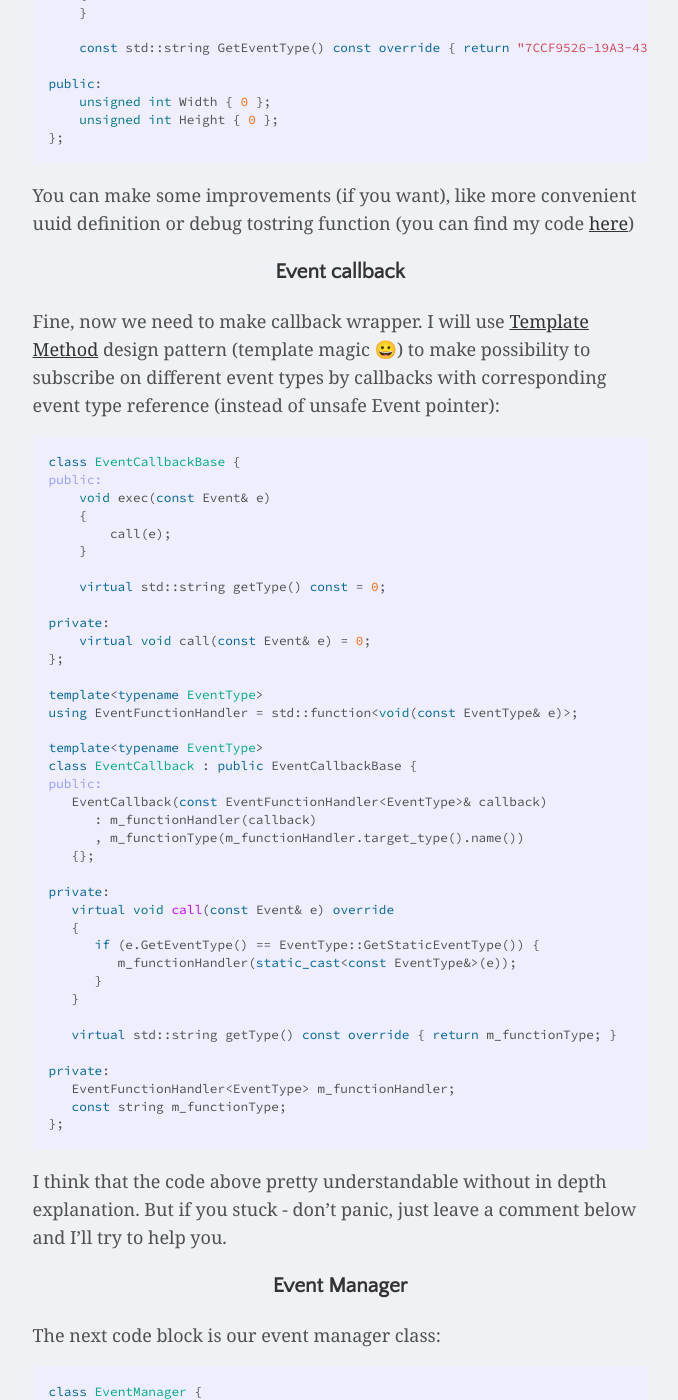
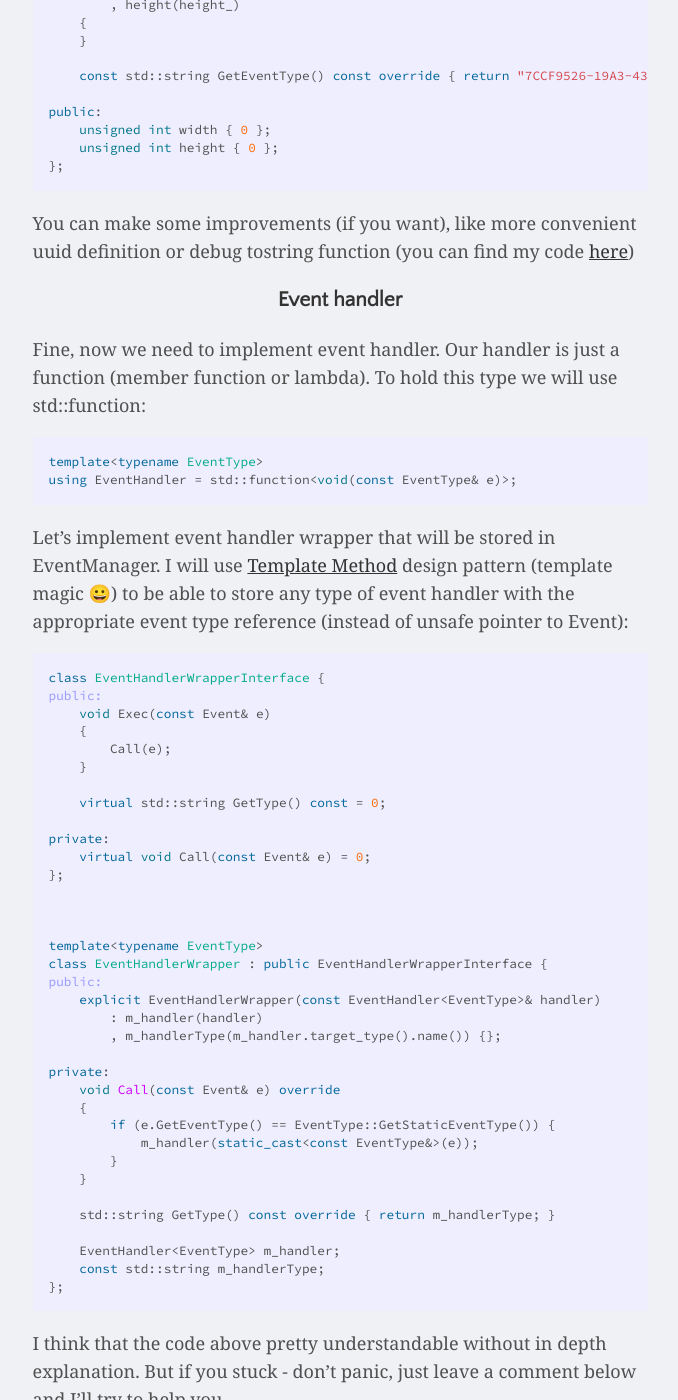
Before and after one commit to denyskryvytskyi/denyskryvytskyi.github.io, a Jekyll site: the page built from _posts/2022-06-09-event-system.md, in a window 1280 px wide and 1400 px high, scrolled down 2689 px. Shown: the whole window, without its empty margins (300-978 px from the left). Built offline with Jekyll 4.4.1, drawn with Linux system fonts in a browser that asks for light colours; comment, search, counter and statistics services are not loaded; some of the changed text lies outside the part shown.

Commit message:
Updated to the last version from engine

```diff
--- a/_posts/2022-06-09-event-system.md
+++ b/_posts/2022-06-09-event-system.md
@@ -21,7 +21,7 @@ Firstly, I need to say that we will use some logic of publisher-subscriber patte
 So, we have the next components:
 - Publisher. In our case - any code that send an event.
 - Manager (bus, pool or any other name that you like). Main job - queue events and dispatch them.
-- Subscriber. Any class with subscription on event.
+- Subscriber/Handler. Just a function that can be a class member function or lambda.
 - Event. User-defined (Event interface realization) class, that can be processed by manager by uuid.
 
 Let's try to visualize Event and Manager on the class diagram.
@@ -47,7 +47,7 @@ public:
    virtual const std::string GetEventType() const = 0;
 
 public:
-   bool Handled = false;
+   bool Handled { false };
 };
 {% endhighlight %}
 
@@ -58,62 +58,65 @@ Let me to show you example of custom event:
 {% highlight cpp %}
 class WindowResizeEvent : public Event {
 public:
-    WindowResizeEvent(unsigned int width, unsigned int height)
-        : Width(width)
-        , Height(height)
+    WindowResizeEvent(unsigned int width_, unsigned int height_)
+        : width(width_)
+        , height(height_)
     {
     }
 
     const std::string GetEventType() const override { return "7CCF9526-19A3-431E-B9CB-B6AA7C775469" };
 
 public:
-    unsigned int Width { 0 };
-    unsigned int Height { 0 };
+    unsigned int width { 0 };
+    unsigned int height { 0 };
 };
 {% endhighlight %}
 
 You can make some improvements (if you want), like more convenient uuid definition or debug tostring function (you can find my code [here](https://github.com/denyskryvytskyi/ElvenEngine/blob/master/Engine/src/Events/Event.h))
 
-<h3 align="center"> Event callback </h3>
-Fine, now we need to make callback wrapper. I will use [Template Method](https://refactoring.guru/design-patterns/template-method) design pattern (template magic &#128512;) to make possibility to subscribe on different event types by callbacks with corresponding event type reference (instead of unsafe Event pointer):
+<h3 align="center"> Event handler </h3>
+Fine, now we need to implement event handler. Our handler is just a function (member function or lambda). To hold this type we will use std::function:
 {% highlight cpp %}
-class EventCallbackBase {
+template<typename EventType>
+using EventHandler = std::function<void(const EventType& e)>;
+{% endhighlight %}
+
+Let's implement event handler wrapper that will be stored in EventManager. I will use [Template Method](https://refactoring.guru/design-patterns/template-method) design pattern (template magic &#128512;) to be able to store any type of event handler with the appropriate event type reference (instead of unsafe pointer to Event):
+{% highlight cpp %}
+class EventHandlerWrapperInterface {
 public:
-    void exec(const Event& e)
+    void Exec(const Event& e)
     {
-        call(e);
+        Call(e);
     }
 
-    virtual std::string getType() const = 0;
+    virtual std::string GetType() const = 0;
 
 private:
-    virtual void call(const Event& e) = 0;
+    virtual void Call(const Event& e) = 0;
 };
 
-template<typename EventType>
-using EventFunctionHandler = std::function<void(const EventType& e)>;
+
 
 template<typename EventType>
-class EventCallback : public EventCallbackBase {
+class EventHandlerWrapper : public EventHandlerWrapperInterface {
 public:
-   EventCallback(const EventFunctionHandler<EventType>& callback)
-      : m_functionHandler(callback)
-      , m_functionType(m_functionHandler.target_type().name())
-   {};
+    explicit EventHandlerWrapper(const EventHandler<EventType>& handler)
+        : m_handler(handler)
+        , m_handlerType(m_handler.target_type().name()) {};
 
 private:
-   virtual void call(const Event& e) override
-   {
-      if (e.GetEventType() == EventType::GetStaticEventType()) {
-         m_functionHandler(static_cast<const EventType&>(e));
-      }
-   }
+    void Call(const Event& e) override
+    {
+        if (e.GetEventType() == EventType::GetStaticEventType()) {
+            m_handler(static_cast<const EventType&>(e));
+        }
+    }
 
-   virtual std::string getType() const override { return m_functionType; }
+    std::string GetType() const override { return m_handlerType; }
 
-private:
-   EventFunctionHandler<EventType> m_functionHandler;
-   const string m_functionType;
+    EventHandler<EventType> m_handler;
+    const std::string m_handlerType;
 };
 {% endhighlight %}
 
@@ -127,7 +130,7 @@ class EventManager {
 public:
    void Shutdown();
 
-   void Subscribe(const std::string& eventId, const std::unique_ptr<EventCallbackBase>&& handler);
+   void Subscribe(const std::string& eventId, const std::unique_ptr<EventHandlerWrapperInterface>&& handler);
    void Unsubscribe(const std::string& eventId, const std::string handlerName);
    void TriggerEvent(const Event& event);
    void QueueEvent(std::unique_ptr<Event>&& event);
@@ -135,7 +138,7 @@ public:
 
 private:
    std::vector<std::unique_ptr<Event>> m_eventsQueue;
-   std::unordered_map<std::string, std::vector<std::unique_ptr<EventCallbackBase>> m_subscribers;
+   std::unordered_map<std::string, std::vector<std::unique_ptr<EventHandlerWrapperInterface>> m_subscribers;
 };
 
 extern EventManager gEventManager;
@@ -147,25 +150,25 @@ Also I've made useful functions to interact with Event Manager from any engine/g
 
 {% highlight cpp %}
 template<typename EventType>
-static void Subscribe(const EventFunctionHandler<EventType>& callback)
+inline void Subscribe(const EventHandler<EventType>& callback)
 {
-   UniquePtr<EventCallbackBase> handler = std::make_unique<EventCallback<EventType>>(callback);
+   UniquePtr<EventHandlerWrapperInterface> handler = std::make_unique<EventHandlerWrapper<EventType>>(callback);
    gEventManager.Subscribe(EventType::GetStaticEventType(), std::move(handler);
 }
 
 template<typename EventType>
-static void Unsubscribe(const EventFunctionHandler<EventType>& callback)
+inline void Unsubscribe(const EventHandler<EventType>& callback)
 {
    const std::string handlerName = callback.target_type().name();
    gEventManager.Unsubscribe(EventType::GetStaticEventType(), handlerName);
 }
 
-static void TriggerEvent(const Event& triggeredEvent)
+inline void TriggerEvent(const Event& triggeredEvent)
 {
    gEventManager.TriggerEvent(triggeredEvent);
 }
 
-static void QueueEvent(UniquePtr<Event>&& queuedEvent)
+inline void QueueEvent(UniquePtr<Event>&& queuedEvent)
 {
     gEventManager.QueueEvent(std::forward<UniquePtr<Event>>(queuedEvent));
 }
@@ -203,13 +206,13 @@ void EventManager::Shutdown()
    m_subscribers.clear();
 }
 
-void EventManager::Subscribe(std::uint32_t eventId, UniquePtr<EventCallbackBase>&& handler)
+void EventManager::Subscribe(std::uint32_t eventId, UniquePtr<EventHandlerWrapperInterface>&& handler)
 {
     auto subscribers = m_subscribers.find(eventId);
     if (subscribers != m_subscribers.end()) {
         auto& handlers = subscribers->second;
         for (auto& it : handlers) {
-            if (it->getType() == handler->getType()) {
+            if (it->GetType() == handler->GetType()) {
                 EL_ASSERT(false, "Attempting to double-register callback");
                 return;
             }
@@ -224,7 +227,7 @@ void EventManager::Unsubscribe(std::uint32_t eventId, const std::string& handler
 {
     auto& handlers = m_subscribers[eventId];
     for (auto& it = handlers.begin(); it != handlers.end(); ++it) {
-        if (it->get()->getType() == handlerName) {
+        if (it->get()->GetType() == handlerName) {
             it = handlers.erase(it);
             return;
         }
@@ -234,7 +237,7 @@ void EventManager::Unsubscribe(std::uint32_t eventId, const std::string& handler
 void EventManager::TriggerEvent(const Event& event_)
 {
     for (auto& handler : m_subscribers[event_.GetEventType()]) {
-        handler->exec(event_);
+        handler->Exec(event_);
     }
 }
 
@@ -256,7 +259,7 @@ void EventManager::DispatchEvents()
 }
 {% endhighlight %}
 
-<h3 align="center">Handler</h3>
+<h3 align="center">Handler example</h3>
 
 Let's see how handler can interact with event manager.
 
@@ -275,7 +278,7 @@ public:
    void OnWindowResizeEvent(const WindowResizeEvent& e);
 
 private:
-   EventFunctionHandler<WindowResizeEvent> m_windowResizeCallback;
+   EventHandler<WindowResizeEvent> m_windowResizeHandler;
 };
 {% endhighlight %}
 
@@ -304,7 +307,7 @@ void Camera::OnWindowResized(const WindowResizeEvent& e)
 
 
 
-<h3 align="center"> Publisher</h3>
+<h3 align="center">Publisher example</h3>
 
 The last component of our system - publisher.
 Actually our publisher is just a function call, TriggerEvent or QueueEvent.
```
Also changed, not shown: other parts of _posts/2022-06-09-event-system.md (+4 -4 lines).
